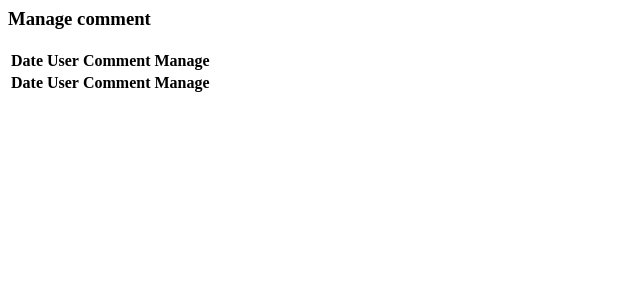
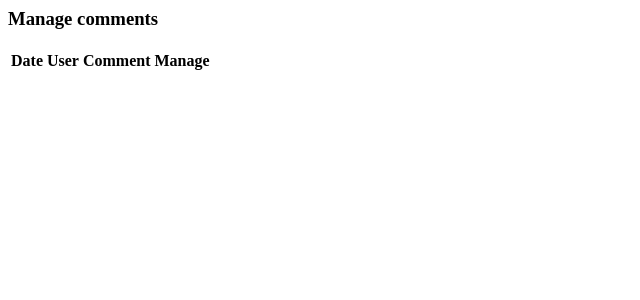
Before and after one commit to Wolfy64/Project3, a PHP site: page /manageComment in a window 1280 px wide. Shown: the top 300 px of the page, without its empty margins (0-640 px from the left). Run offline with PHP 8.4, Linux system fonts and the light colour scheme; data that the repository does not hold is empty.

Commit message:
fix table and orthograph

```diff
--- a/App/Views/Backend/home.php
+++ b/App/Views/Backend/home.php
@@ -42,7 +42,7 @@
                                 <i class="fa fa-comment-o fa-3x"></i>
                             </p>
                             <p>
-                                <?= $data['commentCount'] ?> users comment
+                                <?= $data['commentCount'] ?> user comments
                             </p>
                         </button>
 
--- a/App/Views/Backend/manageComment.php
+++ b/App/Views/Backend/manageComment.php
@@ -1,7 +1,7 @@
 <div class="col-lg">
 
         <p>
-            <h3 class="text-center">Manage comment</h3>
+            <h3 class="text-center">Manage comments</h3>
         </p>
 
         <table class="table table-striped table-bordered table-hover">
@@ -33,15 +33,5 @@
                     </tr>
                 <?php endforeach ?>
             </tbody>
-
-            <tfoot>
-                <tr>
-                    <th class="text-center">              Date    </th>
-                    <th class="text-center">              User    </th>
-                    <th class="text-center">              Comment </th>
-                    <th class="text-center" colspan="2" > Manage  </th>
-                </tr>
-            </tfoot>
-
         </table>
 </div>
--- a/App/Views/Frontend/home.php
+++ b/App/Views/Frontend/home.php
@@ -9,7 +9,7 @@
 
                     <div class="jumbotron">
 
-                            <h3 class="display-4"> Single ticket to Alaska</h3>
+                            <h3 class="display-4"> One-Way ticket to Alaska</h3>
 
                             <p>
                                 "Lorem ipsum dolor sit amet, consectetur adipiscing elit, sed do eiusmod tempor incididunt ut labore et dolore magna aliqua. Ut enim ad minim veniam, quis nostrud exercitation ullamco laboris nisi ut aliquip ex ea commodo consequat. Duis aute irure dolor in reprehenderit in voluptate velit esse cillum dolore eu fugiat nulla pariatur. Excepteur sint occaecat cupidatat non proident, sunt in culpa qui officia deserunt mollit anim id est laborum."
@@ -55,7 +55,7 @@
                             </p>
 
                             <a href="/alaska">
-                                <button type="button" class="btn btn-outline-light btn-lg">Click to read !</button>
+                                <button type="button" class="btn btn-outline-light btn-lg">Read me !</button>
                             </a>
 
                         </div>
--- a/App/Views/Template/head.php
+++ b/App/Views/Template/head.php
@@ -33,7 +33,7 @@
         });
     </script>
 
-    <title>Single ticket to Alaska</title>
+    <title>One-Way ticket to Alaska</title>
 </head>
 
 <body>
```
Also changed, not shown: App/Views/Backend/managePost.php (+0 -10 lines), App/Views/Backend/manageReport.php (+0 -10 lines).
